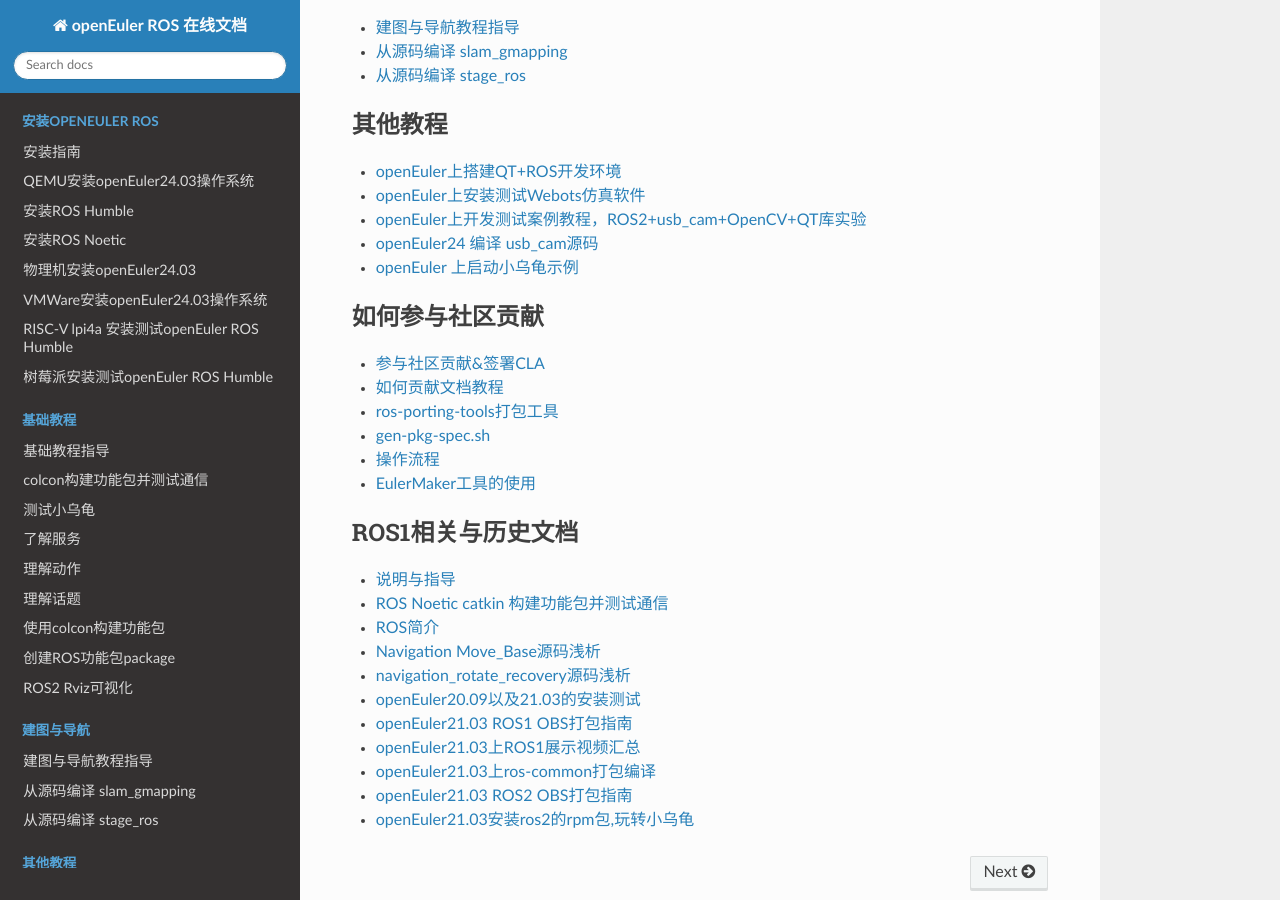
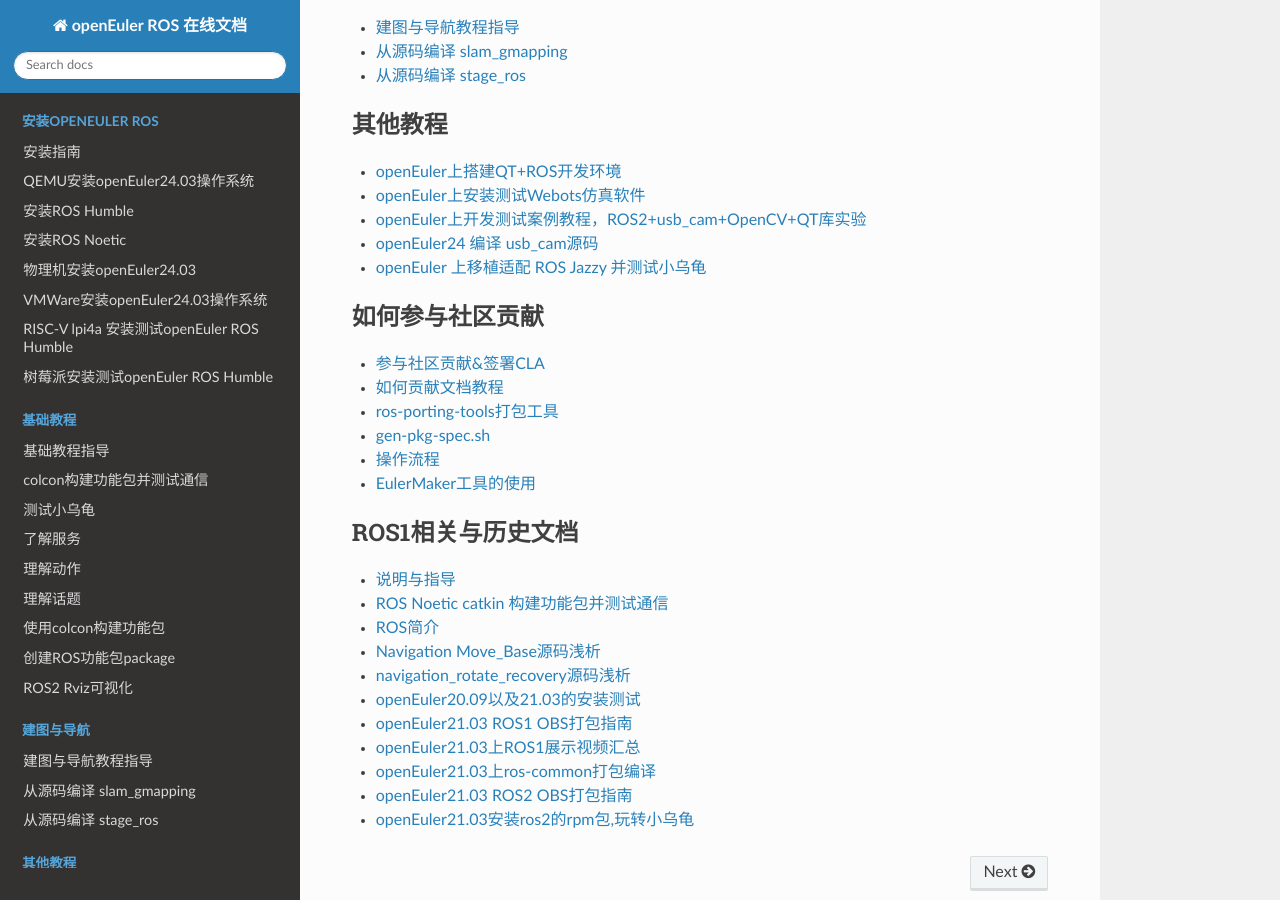
Before and after one commit to openeuler-mirror/ros, a Sphinx documentation site: the page built from docs/source/index.rst, in a window 1280 px wide and 900 px high, scrolled down 1257 px. Built offline with Sphinx 7.4.7 and the Read the Docs theme 3.1.0, drawn with Linux system fonts in a browser that asks for light colours.

Commit message:
change title

```diff
--- a/docs/source/other-tutorials/openEuler-turtlesim-jazzy-example.md
+++ b/docs/source/other-tutorials/openEuler-turtlesim-jazzy-example.md
@@ -1,4 +1,4 @@
-# openEuler 上启动小乌龟示例
+# openEuler 上移植适配 ROS Jazzy 并测试小乌龟
 
 ## 概述
 
```
